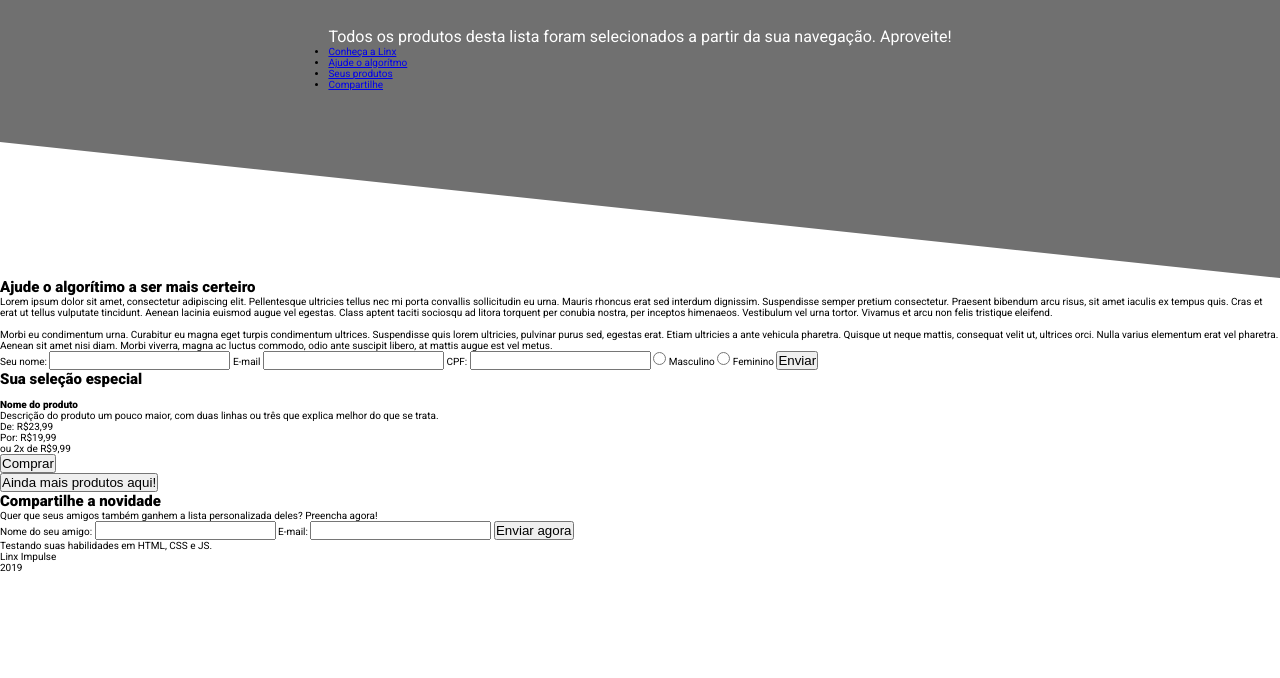
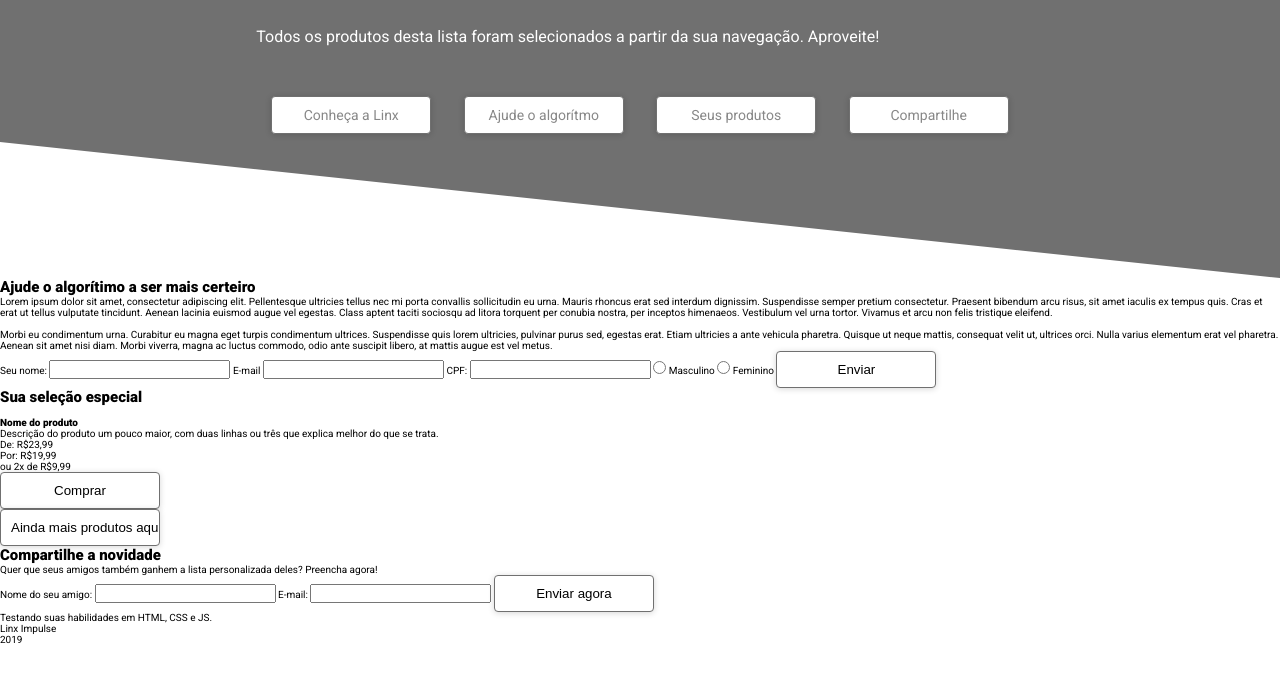
Before and after one commit to MateusAndrade03/linx-challenge, a website: page public/index.html in a window 1280 px wide. Shown: the part 122-800 px from the top of the page. Drawn offline with Linux system fonts and the light colour scheme.

Commit message:
Add style to navbar in main.css

```diff
--- a/public/css/main.css
+++ b/public/css/main.css
@@ -61,3 +61,40 @@ body {
   font-size: 1.6rem;
   margin-top: 30px;
 }
+
+.navbar {
+  display: flex;
+  flex-direction: row;
+  justify-content: center;
+  align-items: center;
+  margin-top: 50px;
+  flex-wrap: wrap;
+}
+
+.navbar ul {
+  list-style-type: none;
+  text-align: center;
+}
+
+.navbar ul li {
+  display: inline-block;
+  margin: 0 15px 0 15px;
+}
+
+.navbar ul li a {
+  text-decoration: none;
+  color: #888;
+  font-size: 1.4rem;
+}
+
+.btn {
+  display: inline-block;
+  background: #ffffff;
+  box-shadow: 0px 1px 6px #00000029;
+  border: 1px solid #707070;
+  border-radius: 4px;
+  opacity: 1;
+  padding: 10px;
+  width: 160px;
+  text-align: center;
+}
--- a/public/index.html
+++ b/public/index.html
@@ -19,7 +19,7 @@
             Todos os produtos desta lista foram selecionados a partir da sua
             navegação. Aproveite!
           </p>
-          <nav class="navibar">
+          <nav class="navbar">
             <ul>
               <li><a class="btn" href="#">Conheça a Linx</a></li>
               <li><a class="btn" href="#">Ajude o algorítmo</a></li>
```
